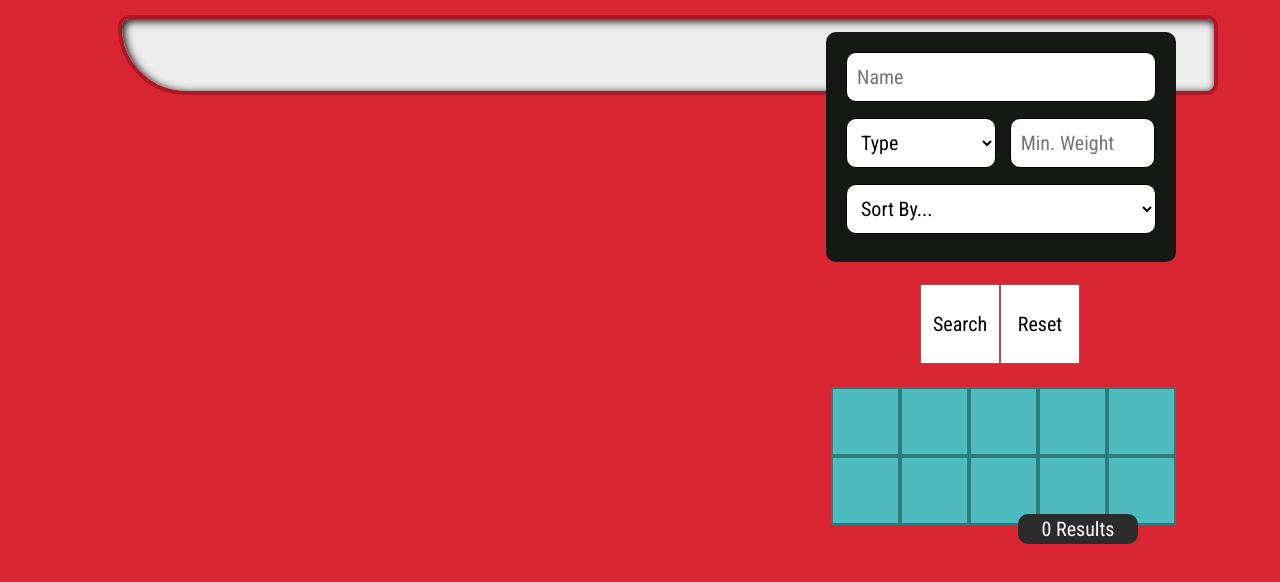
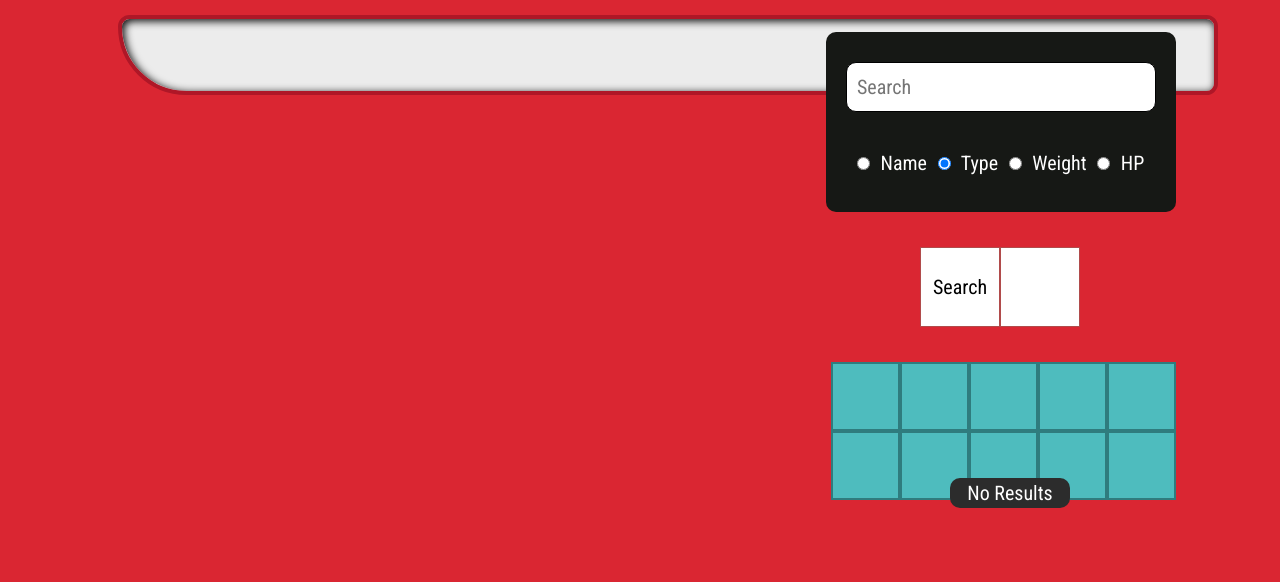
Before and after one commit to llastflowers/pokedex, a website with bundled scripts: page public/pokedex.html in a window 1280 px wide. Shown: the part 146-728 px from the top of the page. Built offline with nearby package versions, Linux system fonts and the light colour scheme; no server answers.

Commit message:
search and paging working

```diff
--- a/public/PokedexApp.js
+++ b/public/PokedexApp.js
@@ -3,7 +3,7 @@ import Header from './common/Header.js';
 import SearchOptions from './pokedex/SearchOptions.js';
 // import ResultsDataSection from './pokedex/Results.js';
 import BlueButtons from './pokedex/BlueButtons.js';
-import SearchButtons from './pokedex/SearchButtons.js';
+// import SearchButtons from './pokedex/SearchButtons.js';
 import Paging from './pokedex/Paging.js';
 import PokemonList from './pokedex/PokemonList.js';
 import { getPokemon } from './services/pokedex-api.js';
@@ -22,9 +22,9 @@ class PokedexApp extends Component {
         const blueButtons = new BlueButtons();
         blueSection.prepend(blueButtons.renderDOM());
 
-        const searchControls = dom.querySelector('.search-controls');
-        const searchButtons = new SearchButtons();
-        searchControls.prepend(searchButtons.renderDOM());
+        // const searchControls = dom.querySelector('.search-controls');
+        // const searchButtons = new SearchButtons();
+        // searchControls.prepend(searchButtons.renderDOM());
 
         // const resultsData = dom.querySelector('.results-data');
         // const resultsDataSection = new ResultsDataSection();
--- a/public/main.css
+++ b/public/main.css
@@ -45,10 +45,31 @@ h1 {
 .search-sort {
   padding: 20px;
   width: 350px;
-  height: 230px;
+  height: 180px;
   border-radius: 10px;
   background: rgb(22, 24, 21);
   margin: 20px auto;
+}
+
+input#search.name {
+  margin-top: 10px;
+}
+
+.sort-options {
+  color: white;
+  width: 300px;
+  margin: 25px auto;
+  font-size: 20px;
+}
+
+.sort-options input {
+  background-color: white;
+  margin: 0 6px 0 6px;
+}
+
+.sort-options input:hover,
+.sort-options label:hover {
+  cursor: pointer;
 }
 
 *:focus {
@@ -84,14 +105,14 @@ h1 {
   font-size: 20px;
 }
 
-.sort-by {
+.hp {
   padding-left: 10px;
   height: 50px;
-  width: 310px;
+  width: 145px;
   border-radius: 10px;
-  background: white;
   border: 1px solid black;
   font-size: 20px;
+  margin-left: 20px;
 }
 
 .search-controls {
@@ -139,6 +160,12 @@ h1 {
 .page-controls button:active {
   background-color: white;
   color: black;
+}
+
+.no-results {
+  position: fixed;
+  right: 210px;
+  bottom: 120px;
 }
 
 h3 {
@@ -211,6 +238,7 @@ p {
 .results {
   grid-area: results;
 }
+
 .page-controls {
   grid-area: page;
 }
@@ -256,7 +284,7 @@ p {
   .blue {
     margin: 1% auto;
     position: fixed;
-    top: 520px;
+    top: 495px;
     right: 104px;
   }
 
@@ -280,21 +308,21 @@ p {
 
   .results-data {
     position: fixed;
-    bottom: 30px;
+    bottom: 55px;
     right: 214px;
-}
+  }
 
   .search-controls {
     margin: 1% auto;
     position: fixed;
-    top: 417px;
+    top: 380px;
     right: 200px;
   }
 
   .page-controls {
     margin: 1% auto;
     position: fixed;
-    bottom: 95px;
+    bottom: 105px;
     right: 142px;
   }
 
--- a/public/pokedex/Paging.js
+++ b/public/pokedex/Paging.js
@@ -35,7 +35,6 @@ class Paging extends Component {
             const queryString = window.location.hash.slice(1);
             const searchParams = new URLSearchParams(queryString);
             searchParams.set('page', page + increment);
-
             window.location.hash = searchParams.toString();
         }
 
@@ -49,7 +48,6 @@ class Paging extends Component {
     }
 
     renderHTML() {
-        const perPage = 10;
         const totalResults = this.props.totalResults;
         const queryString = window.location.hash.slice(1);
         const searchParams = new URLSearchParams(queryString);
@@ -65,17 +63,16 @@ class Paging extends Component {
 
         if (!totalResults) {
             return /*html*/`
-                <h3 class="paging">0 Results</h3>
+                <h3 class="no-results">No Results</h3>
             `;
         }
-
+        const perPage = 20;
         const lastPage = Math.ceil(totalResults / perPage);
 
         return /*html*/`
 
             <section class="">
             <div class="results-data">
-                <h3 class="paging"></h3>
                 <h3>Page ${page} of ${lastPage}</h3>
             </div>
                 <button class="prev-button" id="prev-button" ${page === 1 ? 'disabled' : ''}>Previous</button><button class="next-button" id="next-button" ${page === lastPage ? 'disabled' : ''}>Next</button>
--- a/public/pokedex/SearchButtons.js
+++ b/public/pokedex/SearchButtons.js
@@ -1,16 +1,16 @@
-import Component from '../Component.js';
+// import Component from '../Component.js';
 
-class SearchButtons extends Component {
+// class SearchButtons extends Component {
 
-    renderHTML() {
-        return /*html*/`
-            <div>
-                <section>
-                    <button class="search-button" id="search-button">Search</button><button class="reset-button" id="reset-button">Reset</button>
-                </section>
-            </div>
-        `;
-    }
-}
+//     renderHTML() {
+//         return /*html*/`
+//             <div>
+//                 <section>
+//                     <button class="search-button" id="search-button">Search</button><button class="reset-button" id="reset-button">Reset</button>
+//                 </section>
+//             </div>
+//         `;
+//     }
+// }
 
-export default SearchButtons;
+// export default SearchButtons;
--- a/public/pokedex/SearchOptions.js
+++ b/public/pokedex/SearchOptions.js
@@ -3,19 +3,19 @@ import Component from '../Component.js';
 class SearchOptions extends Component {
 
     onRender(form) {
-        const searchInput = form.querySelector('input[name=name]');
-        const typeDropdown = form.querySelectorAll('select[name=type]');
+        const searchInput = form.querySelector('input[name=search]');
+        const typeDropdown = form.querySelectorAll('select[name=sort]');
 
         function updateControls() {
             const queryString = window.location.hash.slice(1);
             const searchParams = new URLSearchParams(queryString);
 
-            searchInput.value = searchParams.get('s') || '';
+            searchInput.value = searchParams.get('pokemon') || searchParams.get('weight') || searchParams.get('hp') || searchParams.get('type_1') || '';
 
-            const type = searchParams.get('type');
-            if (type) {
+            const sort = searchParams.get('sort');
+            if (sort) {
                 typeDropdown.forEach(typeDropdown => {
-                    typeDropdown.selected = typeDropdown.value === type;
+                    typeDropdown.selected = typeDropdown.value === sort;
                 });
             }
         }
@@ -30,41 +30,47 @@ class SearchOptions extends Component {
             event.preventDefault();
             const formData = new FormData(form);
 
-            const queryString = window.location.hash.slice(1);
+            const queryString = '';
             const searchParams = new URLSearchParams(queryString);
 
-            searchParams.set('type', formData.get('type'));
-            searchParams.set('s', formData.get('search'));
-            //reset to page 1 as this is new search and
-            //we don't know how many pages
+            searchParams.set(formData.get('sort'), formData.get('search'));
             searchParams.set('page', 1);
 
             window.location.hash = searchParams.toString();
+
+
         });
+
     }
 
     renderHTML() {
         return /*html*/`
-            <div>
-            <section>
-                <input type="text" class="name" name="name" placeholder="Name"><br><br>
-                <select class="type" name="type" value="type">
-                <option selected="true" disabled="disabled">Type</option>
-                <option value="all">All</option>
-                <option value="grass">Grass</option>
-                <option value="water">Water</option>
-                <option value="fire">Fire</option>
-                </select>
-                <input type="number" class= "weight" name="weight" step="10" placeholder="Min. Weight"><br><br>
-                <select class="sort-by">
-                <option selected="true" disabled="disabled" value="sort">Sort By...</option>
-                <option value="low-to-high">Number ↑</option>
-                <option value="high-to-low">Number ↓</option>
-                <option value="water">A-Z</option>
-                <option value="fire">Z-A</option>
-                </select>
-            </section>
-        </div>
+            <form class="options">
+                <input id="search" type="text" class="name" name="search" placeholder="Search"><br><br>
+                <fieldset class="sort-options">
+                    <label>
+                        <input type="radio" name="sort" value="pokemon" checked>
+                        Name
+                    </label>
+                    <label>
+                        <input type="radio" name="sort" value="type" checked>
+                        Type
+                    </label>
+                    <label>
+                        <input type="radio" name="sort" value="weight">
+                        Weight
+                    </label>
+                    <label>
+                        <input type="radio" name="sort" value="hp">
+                        HP
+                    </label>
+                </fieldset>
+
+                <section class="search-controls">
+                    <button type="submit" class="search-button" id="search-button">Search</button><button class="blank-button"></button>
+                </section>
+            </form>
+
         `;
     }
 }
--- a/public/services/pokedex-api.js
+++ b/public/services/pokedex-api.js
@@ -1,4 +1,4 @@
-const URL = 'https://alchemy-pokedex.herokuapp.com/api/pokedex';
+const URL = 'https://alchemy-pokedex.herokuapp.com/api/pokedex?';
 
 export async function getPokemon() {
 
```
